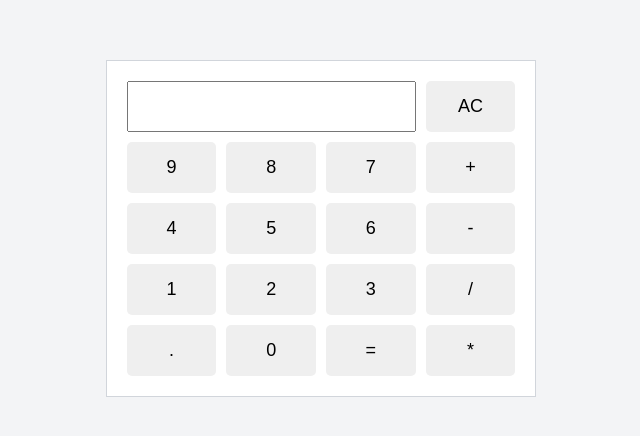
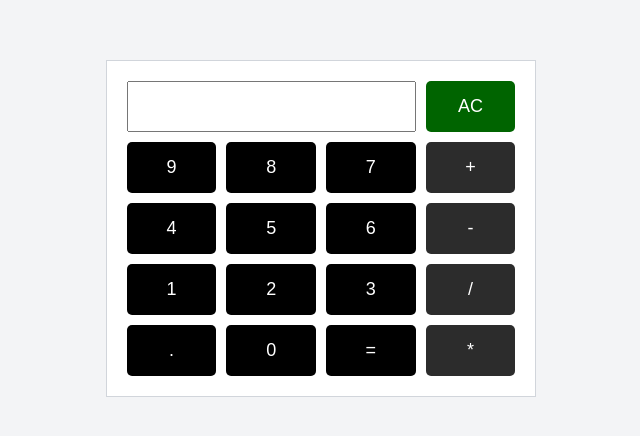
Before and after one commit to Moneshteja/cloudvandana, a plain HTML site: page index.html in a window 1280 px wide. Shown: the part 180-616 px from the top of the page, without its empty margins (319-959 px from the left). Drawn offline with Linux system fonts and the light colour scheme.

Commit message:
Update index.html

```diff
--- a/index.html
+++ b/index.html
@@ -35,14 +35,29 @@
             background-color: #e5e7eb;
         }
 
-        button.ac {
-            grid-column: 4;
-        }
-
         input#display {
             grid-column: 1 / span 3;
             padding: 10px;
             font-size: 20px;
+        }
+
+        /* Numbers */
+        .calculator button:not(.operator):not(.ac) {
+            background-color: black;
+            color: white;
+        }
+
+        /* Operators */
+        .calculator button.operator {
+            background-color: #2c2c2c; /* blackish gray */
+            color: white;
+        }
+
+        /* AC button */
+        .calculator button.ac {
+            grid-column: 4;
+            background-color: #006400; /* dark green */
+            color: white;
         }
     </style>
 </head>
@@ -53,19 +68,19 @@
         <button onclick="appendNumber('9')">9</button>
         <button onclick="appendNumber('8')">8</button>
         <button onclick="appendNumber('7')">7</button>
-        <button onclick="setOperation('+')">+</button>
+        <button class="operator" onclick="setOperation('+')">+</button>
         <button onclick="appendNumber('4')">4</button>
         <button onclick="appendNumber('5')">5</button>
         <button onclick="appendNumber('6')">6</button>
-        <button onclick="setOperation('-')">-</button>
+        <button class="operator" onclick="setOperation('-')">-</button>
         <button onclick="appendNumber('1')">1</button>
         <button onclick="appendNumber('2')">2</button>
         <button onclick="appendNumber('3')">3</button>
-        <button onclick="setOperation('/')">/</button>
+        <button class="operator" onclick="setOperation('/')">/</button>
         <button onclick="appendNumber('.')">.</button>
         <button onclick="appendNumber('0')">0</button>
         <button onclick="compute()">=</button>
-        <button onclick="setOperation('*')">*</button>
+        <button class="operator" onclick="setOperation('*')">*</button>
     </div>
 
     <script>
```
